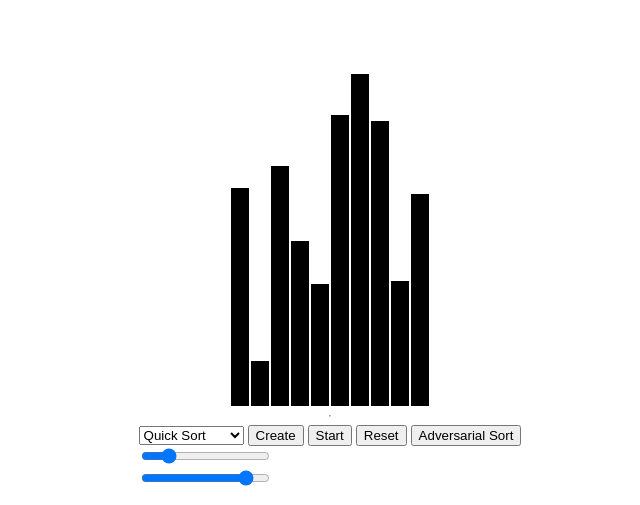
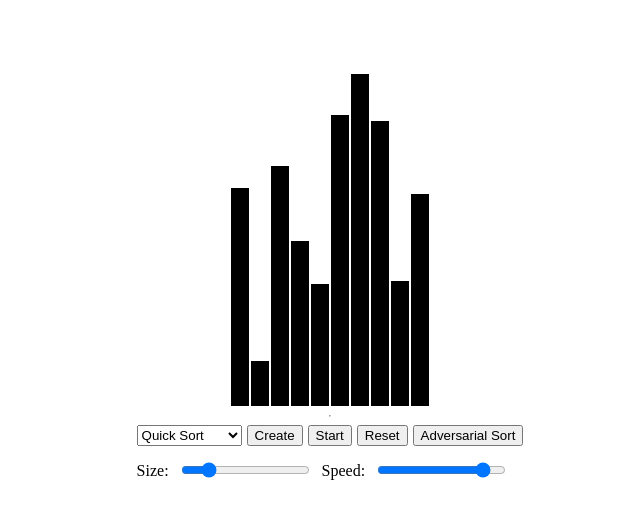
Before and after one commit to ct80229/killerQS, a plain HTML site: page index.html in a window 1280 px wide. Shown: the part 81-586 px from the top of the page, without its empty margins (310-950 px from the left). Drawn offline with Linux system fonts and the light colour scheme.

Commit message:
Added labels.

```diff
--- a/index.html
+++ b/index.html
@@ -23,15 +23,27 @@
             <button onClick = "restartSort()">Reset</button>
             <button onClick = "adversarialqs()" id = "adversary" >Adversarial Sort</button>
         </div>
-        <div class="slidecontainer">
-            <input type="range" min="1" max="50" value="10" class="slider" id="size"
-            onchange="updateSize()" oninput="updateSize()">
-          </div>
+        <div class = slidecontainer>
+            <div class = slideboxes>
+                <div>
+                    <p>Size:</p>
+                </div>
+                <div class="slide">
+                    <input type="range" min="1" max="50" value="10" class="slider" id="size"
+                    onchange="updateSize()" oninput="updateSize()">
+                  </div>
+            </div>
+            <div class = slideboxes>
+                <div>
+                    <p>Speed:</p>
+                </div>
+                  <div class="slide">
+                    <input type="range" min="-300" max="-10" value="-50" class="slider" id="speed"
+                    onchange="updateSpeed()" oninput="updateSpeed()">
+                  </div>
+            </div>
+        </div>
 
-          <div class="slidecontainer">
-            <input type="range" min="-300" max="-10" value="-50" class="slider" id="speed"
-            onchange="updateSpeed()" oninput="updateSpeed()">
-          </div>
     </div>
 
     <div id = "tester">
--- a/style.css
+++ b/style.css
@@ -25,3 +25,21 @@ body {
 #counters {
     margin-right: 50px;
 }
+
+.slidecontainer {
+    display: flex;
+    align-items: center;
+    gap: 10px;
+}
+
+.slideboxes {
+    display: flex;
+    align-items: center;
+    gap: 10px;
+}
+
+#buttons {
+    display: flex;
+    justify-content: center;
+    gap: 5px;
+}
```
